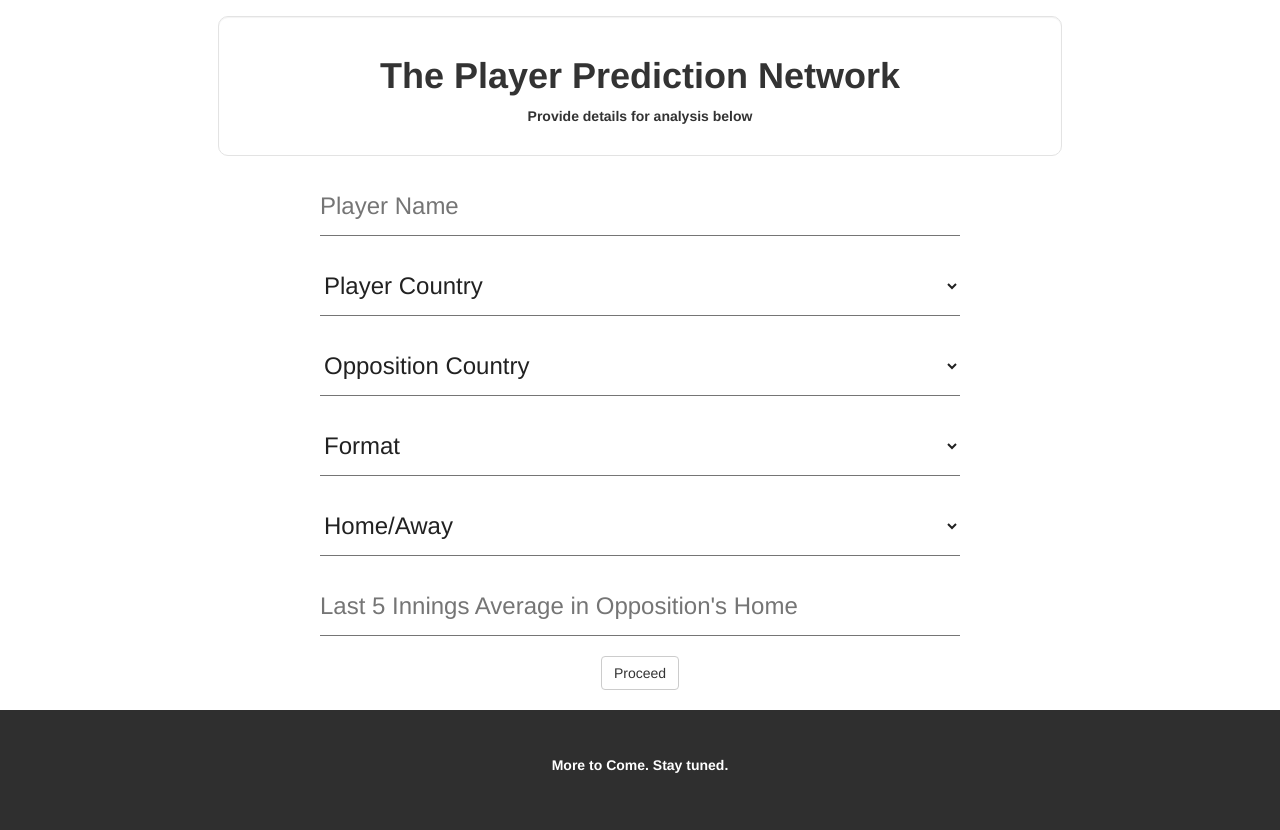
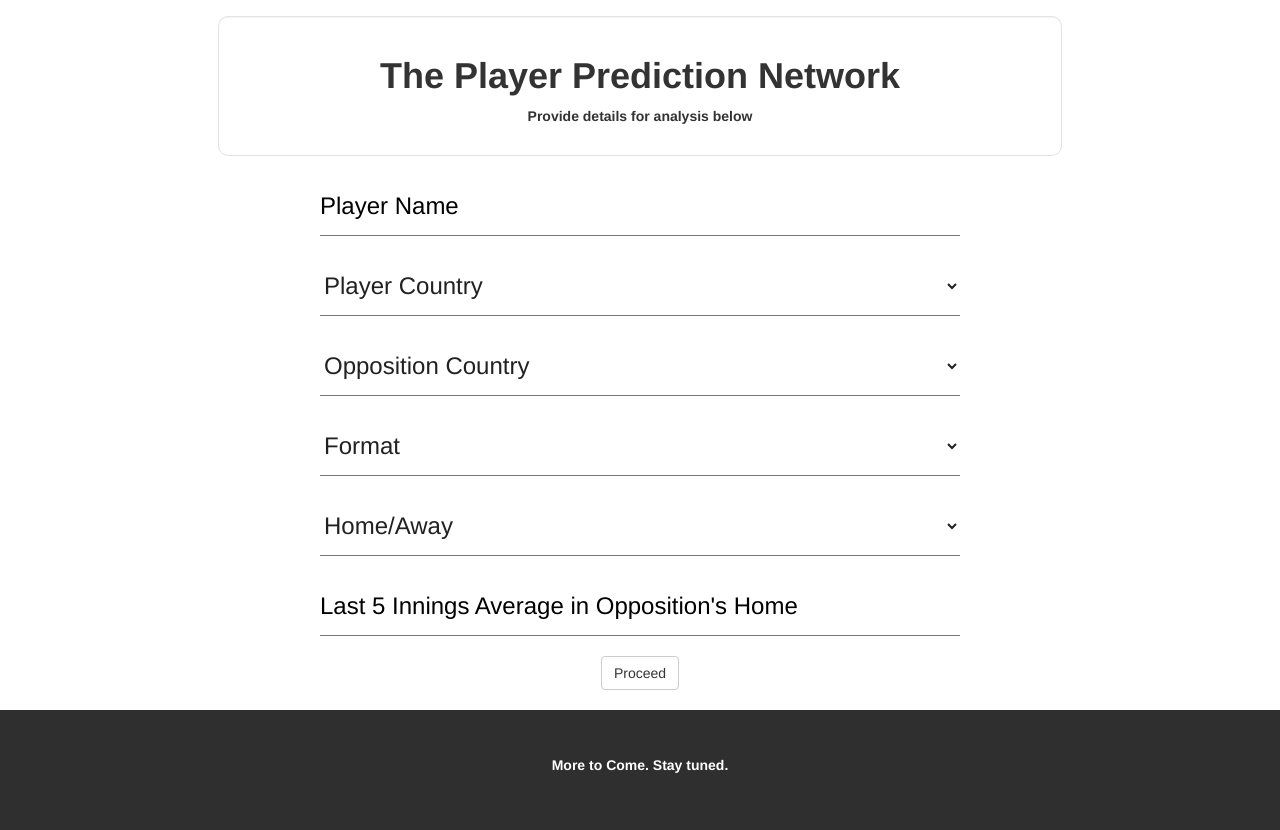
Before and after one commit to anuraj-18/performanceNET, a Flask app: page / in a window 1280 px wide. Shown: the part 344-1174 px from the top of the page. Run offline with Flask 2, Linux system fonts and the light colour scheme; some libraries are stand-ins or nearby versions.

Commit message:
Update playerrate.html

```diff
--- a/templates/playerrate.html
+++ b/templates/playerrate.html
@@ -98,7 +98,7 @@
         <div class="card">
             <div class="input-container">
                 <input type="text" id="#{label}" name="name" required="required"/>
-		    <label for="#{label}">Player Name</label>
+		    <label for="#{label}"><font color="#000000">Player Name</font></label>
                 <div class="bar"></div>
             </div>
             <br>
@@ -152,7 +152,7 @@
             <br>
             <div class="input-container">
                 <input type="text" id="#{label}" name="last5teamavg" required="required"/>
-                <label for="#{label}">Last 5 Innings Average in Opposition's Home</label>
+                <label for="#{label}"><font color="#000000">Last 5 Innings Average in Opposition's Home</font></label>
                 <div class="bar"></div>
             </div>
             <br>
```
